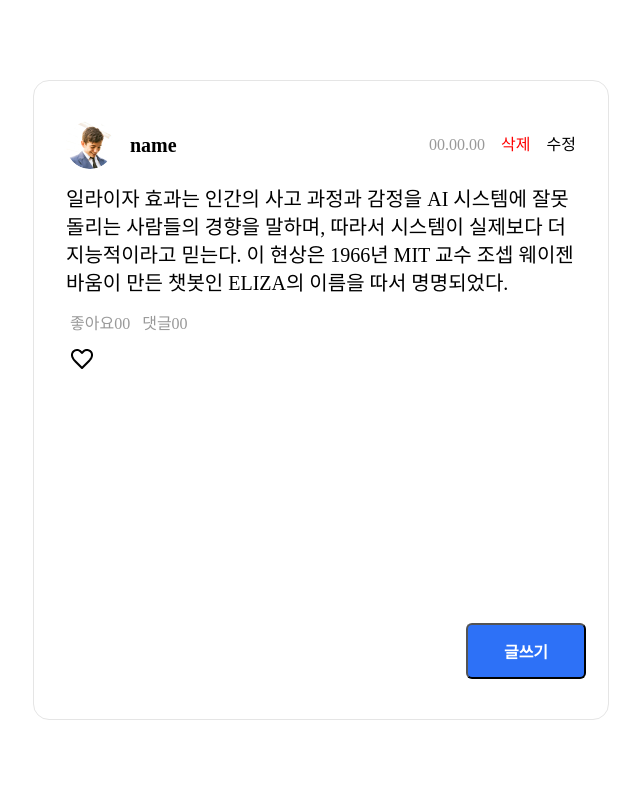
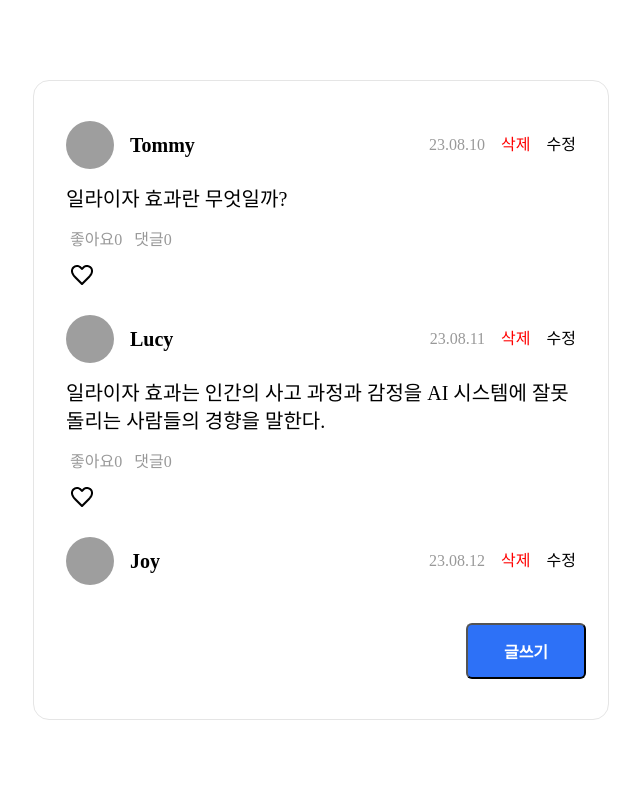
Before and after one commit to wecode-bootcamp-korea/48-1st-B-frontend, a React app: page /post-list in a window 1280 px wide. Shown: the whole page, without its empty margins (319-959 px from the left). Built offline with nearby package versions, Linux system fonts and the light colour scheme; grey boxes are pictures that could not be loaded.

Commit message:
Add : mockData 생성 및 데이터 호출

```diff
--- /dev/null
+++ b/public/data/postList.json
@@ -0,0 +1,38 @@
+[
+  {
+    "id": 1,
+    "userProfile": "https://i.pinimg.com/474x/77/86/b5/7786b5d206787a2529cead7d695390a5.jpg",
+    "userName": "Tommy",
+    "createdAt": "23.08.10",
+    "userLetter": "일라이자 효과란 무엇일까?",
+    "likeCount": 0,
+    "commentCount": 0
+  },
+  {
+    "id": 2,
+    "userProfile": "https://i.pinimg.com/474x/79/50/5b/79505b031fb97b848044ad0f4935cd98.jpg",
+    "userName": "Lucy",
+    "createdAt": "23.08.11",
+    "userLetter": "일라이자 효과는 인간의 사고 과정과 감정을 AI 시스템에 잘못 돌리는 사람들의 경향을 말한다.",
+    "likeCount": 0,
+    "commentCount": 0
+  },
+  {
+    "id": 3,
+    "userProfile": "https://i.pinimg.com/474x/0c/c7/ec/0cc7ecf385c54f967300639cbc679b7b.jpg",
+    "userName": "Joy",
+    "createdAt": "23.08.12",
+    "userLetter": "따라서 시스템이 실제보다 더 지능적이라고 믿는다.",
+    "likeCount": 0,
+    "commentCount": 0
+  },
+  {
+    "id": 4,
+    "userProfile": "https://i.pinimg.com/474x/ea/1c/23/ea1c238b9e9f3f0f2adc89b437588df6.jpg",
+    "userName": "John",
+    "createdAt": "23.08.14",
+    "userLetter": "이 현상은 1966년 MIT 교수 조셉 웨이젠바움이 만든 챗봇인 ELIZA의 이름을 따서 명명되었다.",
+    "likeCount": 0,
+    "commentCount": 0
+  }
+]
--- a/src/pages/PostList/PostList.js
+++ b/src/pages/PostList/PostList.js
@@ -1,42 +1,27 @@
-import React from 'react';
+import React, { useEffect, useState } from 'react';
 import './PostList.scss';
+import PostListPost from './components/PostListPost';
 
 const PostList = () => {
+  const [postData, setPostData] = useState([]);
+
+  useEffect(() => {
+    fetch('/data/postList.json', {
+      method: 'GET',
+      headers: {
+        'Content-Type': 'application/json;charset=utf-8',
+      },
+    })
+      .then(res => res.json())
+      .then(result => {
+        setPostData(result);
+      });
+  }, []);
+
   return (
     <div className="postList">
       <div className="posts">
-        <div className="post">
-          <div className="writerDesktop">
-            <div className="id">
-              <img
-                className="profileThumb"
-                src="/images/profile.jpg"
-                alt="profile"
-              />
-              <p className="name">name</p>
-            </div>
-            <p className="smallFont">00.00.00</p>
-            <p className="smallFont red">삭제</p>
-            <p className="smallFont black">수정</p>
-          </div>
-
-          <p className="Letters">
-            일라이자 효과는 인간의 사고 과정과 감정을 AI 시스템에 잘못 돌리는
-            사람들의 경향을 말하며, 따라서 시스템이 실제보다 더 지능적이라고
-            믿는다. 이 현상은 1966년 MIT 교수 조셉 웨이젠바움이 만든 챗봇인
-            ELIZA의 이름을 따서 명명되었다.
-          </p>
-
-          <div className="actionInfo">
-            <div className="info">
-              <p className="smallFont">좋아요00</p>
-              <p className="smallFont">댓글00</p>
-            </div>
-            <div className="heart">
-              <img src="images/heart.png" alt="heart" />
-            </div>
-          </div>
-        </div>
+        <PostListPost postData={postData} />
       </div>
       <div className="buttonPlace">
         <button>글쓰기</button>
--- a/src/pages/PostList/PostList.scss
+++ b/src/pages/PostList/PostList.scss
@@ -13,107 +13,6 @@
   .posts {
     overflow-y: scroll;
     flex: 1;
-
-    .post {
-      display: flex;
-      padding: 0px 8px 24px 8px;
-      flex-direction: column;
-      align-items: flex-start;
-      gap: 16px;
-      align-self: stretch;
-      display: flex;
-      padding: 0px 8px 24px 8px;
-      flex-direction: column;
-      align-items: flex-start;
-      gap: 16px;
-      align-self: stretch;
-
-      .writerDesktop {
-        display: flex;
-        justify-content: space-between;
-        align-items: center;
-        align-self: stretch;
-
-        .id {
-          display: flex;
-          padding-right: 0px;
-          align-items: center;
-          gap: 16px;
-          flex: 1 0 0;
-
-          .profileThumb {
-            width: 48px;
-            height: 48px;
-            border-radius: 50%;
-          }
-
-          .name {
-            color: black;
-            font-family: Apple SD Gothic Neo;
-            font-size: 20px;
-            font-style: normal;
-            font-weight: 700;
-            line-height: normal;
-          }
-        }
-
-        .smallFont {
-          margin-left: 16px;
-        }
-
-        .red {
-          color: red;
-        }
-
-        .black {
-          color: black;
-        }
-      }
-
-      .Letters {
-        align-self: stretch;
-        color: black;
-        font-feature-settings:
-          'clig' off,
-          'liga' off;
-        font-family: Apple SD Gothic Neo;
-        font-size: 20px;
-        font-style: normal;
-        font-weight: 400;
-        line-height: 28px;
-      }
-
-      .actionInfo {
-        display: flex;
-        flex-direction: column;
-        align-items: flex-start;
-        gap: 8px;
-
-        .info {
-          display: flex;
-          padding: 0px 4px;
-          align-items: flex-start;
-          gap: 12px;
-          color: #999999;
-        }
-
-        .heart {
-          width: 32px;
-          height: 32px;
-        }
-      }
-      .smallFont {
-        color: #999;
-        font-feature-settings:
-          'clig' off,
-          'liga' off;
-        font-family: Apple SD Gothic Neo;
-        font-size: 16px;
-        font-style: normal;
-        font-weight: 400;
-        line-height: 22px;
-      }
-    }
   }
   .posts::-webkit-scrollbar {
     display: none;
--- /dev/null
+++ b/src/pages/PostList/components/PostListPost.js
@@ -0,0 +1,32 @@
+import React from 'react';
+import './PostListPost.scss';
+
+const PostListPost = ({ postData }) => {
+  return postData.map(feed => (
+    <div className="post" key={feed.id}>
+      <div className="writerDesktop">
+        <div className="id">
+          <img className="profileThumb" src={feed.userProfile} alt="profile" />
+          <p className="name">{feed.userName}</p>
+        </div>
+        <p className="smallFont">{feed.createdAt}</p>
+        <p className="smallFont red">삭제</p>
+        <p className="smallFont black">수정</p>
+      </div>
+
+      <p className="letters">{feed.userLetter}</p>
+
+      <div className="actionInfo">
+        <div className="info">
+          <p className="smallFont">좋아요{feed.likeCount}</p>
+          <p className="smallFont">댓글{feed.commentCount}</p>
+        </div>
+        <div className="heart">
+          <img src="images/heart.png" alt="heart" />
+        </div>
+      </div>
+    </div>
+  ));
+};
+
+export default PostListPost;
--- /dev/null
+++ b/src/pages/PostList/components/PostListPost.scss
@@ -0,0 +1,100 @@
+.post {
+  display: flex;
+  padding: 0px 8px 24px 8px;
+  flex-direction: column;
+  align-items: flex-start;
+  gap: 16px;
+  align-self: stretch;
+  display: flex;
+  padding: 0px 8px 24px 8px;
+  flex-direction: column;
+  align-items: flex-start;
+  gap: 16px;
+  align-self: stretch;
+
+  .writerDesktop {
+    display: flex;
+    justify-content: space-between;
+    align-items: center;
+    align-self: stretch;
+
+    .id {
+      display: flex;
+      padding-right: 0px;
+      align-items: center;
+      gap: 16px;
+      flex: 1 0 0;
+
+      .profileThumb {
+        width: 48px;
+        height: 48px;
+        border-radius: 50%;
+      }
+
+      .name {
+        color: black;
+        font-family: Apple SD Gothic Neo;
+        font-size: 20px;
+        font-style: normal;
+        font-weight: 700;
+        line-height: normal;
+      }
+    }
+
+    .smallFont {
+      margin-left: 16px;
+    }
+
+    .red {
+      color: red;
+    }
+
+    .black {
+      color: black;
+    }
+  }
+
+  .letters {
+    align-self: stretch;
+    color: black;
+    font-feature-settings:
+      'clig' off,
+      'liga' off;
+    font-family: Apple SD Gothic Neo;
+    font-size: 20px;
+    font-style: normal;
+    font-weight: 400;
+    line-height: 28px;
+  }
+
+  .actionInfo {
+    display: flex;
+    flex-direction: column;
+    align-items: flex-start;
+    gap: 8px;
+
+    .info {
+      display: flex;
+      padding: 0px 4px;
+      align-items: flex-start;
+      gap: 12px;
+      color: #999999;
+    }
+
+    .heart {
+      width: 32px;
+      height: 32px;
+    }
+  }
+  .smallFont {
+    color: #999;
+    font-feature-settings:
+      'clig' off,
+      'liga' off;
+    font-family: Apple SD Gothic Neo;
+    font-size: 16px;
+    font-style: normal;
+    font-weight: 400;
+    line-height: 22px;
+  }
+}
```
